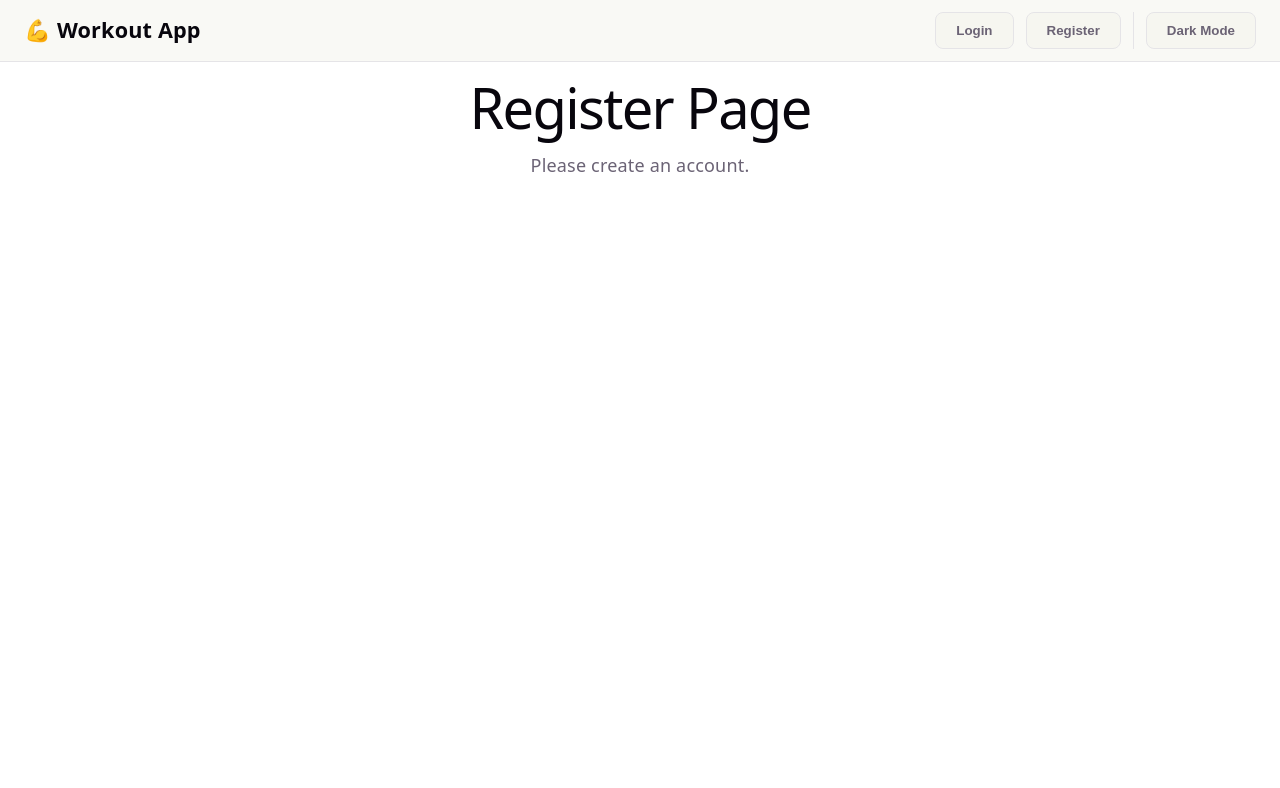
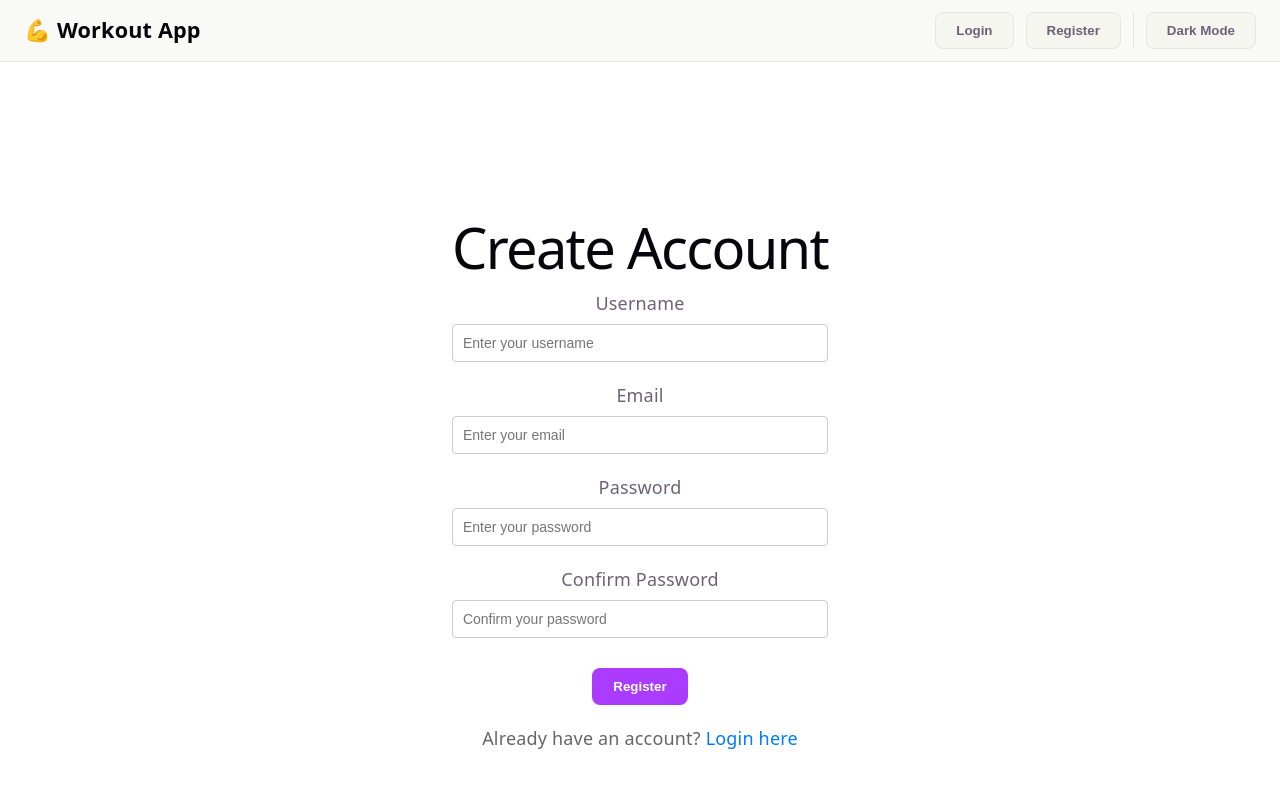
Before and after one commit to SamuelLeavitt/large_project, a React (Vite) app in the folder client/: page /register in a window 1280 px wide. Shown: the top 788 px of the page. Built offline with nearby package versions, Linux system fonts and the light colour scheme.

Commit message:
Added basic login/register pages

```diff
--- a/client/src/pages/Login.tsx
+++ b/client/src/pages/Login.tsx
@@ -5,26 +5,82 @@ interface LoginProps {
     setIsLoggedIn: (loggedIn: boolean) => void;
 }
 
-// New Login page component
 const Login = ({ setIsLoggedIn }: LoginProps) => {
-
     const navigate = useNavigate();
 
     const handleLogin = () => {
-        setIsLoggedIn(true); // Update the login state in the App component to true.
-        navigate('/'); // Redirect to the Home page after logging in.
+        setIsLoggedIn(true);
+        navigate('/');
+    }
+
+    const handleRegister = () => {
+        navigate('/register');
     }
 
     return (
-        <div style={{ maxWidth: '1200px', margin: '0 auto', padding: '20px' }}>
-            <h1>Login Page</h1>
-            <p> Please log in to your account.</p>
+        <div style={{ maxWidth: '400px', margin: '100px auto', padding: '40px' }}>
+            <h1 style={{ textAlign: 'center', marginBottom: '30px' }}>Login</h1>
 
-            {/* Dummy Login Button to redirect to Home page */}
-            <Button label="Log In" variant="primary" onClick={handleLogin} />
+            <div style={{ marginBottom: '20px' }}>
+                <label htmlFor="username" style={{ display: 'block', marginBottom: '8px', fontWeight: '500' }}>
+                    Username
+                </label>
+                <input
+                    id="username"
+                    type="text"
+                    placeholder="Enter your username"
+                    style={{
+                        width: '100%',
+                        padding: '10px',
+                        border: '1px solid #ccc',
+                        borderRadius: '4px',
+                        fontSize: '14px',
+                        boxSizing: 'border-box'
+                    }}
+                />
+            </div>
+
+            <div style={{ marginBottom: '30px' }}>
+                <label htmlFor="password" style={{ display: 'block', marginBottom: '8px', fontWeight: '500' }}>
+                    Password
+                </label>
+                <input
+                    id="password"
+                    type="password"
+                    placeholder="Enter your password"
+                    style={{
+                        width: '100%',
+                        padding: '10px',
+                        border: '1px solid #ccc',
+                        borderRadius: '4px',
+                        fontSize: '14px',
+                        boxSizing: 'border-box'
+                    }}
+                />
+            </div>
+
+            <div style={{ marginBottom: '20px' }}>
+                <Button label="Login" variant="primary" onClick={handleLogin} />
+            </div>
+
+            <div style={{ textAlign: 'center' }}>
+                <p style={{ margin: '0', color: '#666' }}>
+                    Don't have an account?{' '}
+                    <a
+                        onClick={handleRegister}
+                        style={{
+                            cursor: 'pointer',
+                            color: '#007bff',
+                            textDecoration: 'none',
+                            fontWeight: '500'
+                        }}
+                    >
+                        Register here
+                    </a>
+                </p>
+            </div>
         </div>
     );
 };
 
-// Makes the file publicly available for the main App component to import and use
 export default Login;
--- a/client/src/pages/Register.tsx
+++ b/client/src/pages/Register.tsx
@@ -1,12 +1,119 @@
-// New Register page component
+import { useNavigate } from "react-router-dom";
+import Button from "../components/Button";
+
 const Register = () => {
+    const navigate = useNavigate();
+
+    const handleRegister = () => {
+        // TODO: Handle registration logic
+    }
+
+    const handleBackToLogin = () => {
+        navigate('/login');
+    }
+
     return (
-        <div>
-            <h1>Register Page</h1>
-            <p> Please create an account.</p>
+        <div style={{ maxWidth: '400px', margin: '100px auto', padding: '40px' }}>
+            <h1 style={{ textAlign: 'center', marginBottom: '30px' }}>Create Account</h1>
+
+            <div style={{ marginBottom: '20px' }}>
+                <label htmlFor="username" style={{ display: 'block', marginBottom: '8px', fontWeight: '500' }}>
+                    Username
+                </label>
+                <input
+                    id="username"
+                    type="text"
+                    placeholder="Enter your username"
+                    style={{
+                        width: '100%',
+                        padding: '10px',
+                        border: '1px solid #ccc',
+                        borderRadius: '4px',
+                        fontSize: '14px',
+                        boxSizing: 'border-box'
+                    }}
+                />
+            </div>
+
+            <div style={{ marginBottom: '20px' }}>
+                <label htmlFor="email" style={{ display: 'block', marginBottom: '8px', fontWeight: '500' }}>
+                    Email
+                </label>
+                <input
+                    id="email"
+                    type="email"
+                    placeholder="Enter your email"
+                    style={{
+                        width: '100%',
+                        padding: '10px',
+                        border: '1px solid #ccc',
+                        borderRadius: '4px',
+                        fontSize: '14px',
+                        boxSizing: 'border-box'
+                    }}
+                />
+            </div>
+
+            <div style={{ marginBottom: '20px' }}>
+                <label htmlFor="password" style={{ display: 'block', marginBottom: '8px', fontWeight: '500' }}>
+                    Password
+                </label>
+                <input
+                    id="password"
+                    type="password"
+                    placeholder="Enter your password"
+                    style={{
+                        width: '100%',
+                        padding: '10px',
+                        border: '1px solid #ccc',
+                        borderRadius: '4px',
+                        fontSize: '14px',
+                        boxSizing: 'border-box'
+                    }}
+                />
+            </div>
+
+            <div style={{ marginBottom: '30px' }}>
+                <label htmlFor="confirmPassword" style={{ display: 'block', marginBottom: '8px', fontWeight: '500' }}>
+                    Confirm Password
+                </label>
+                <input
+                    id="confirmPassword"
+                    type="password"
+                    placeholder="Confirm your password"
+                    style={{
+                        width: '100%',
+                        padding: '10px',
+                        border: '1px solid #ccc',
+                        borderRadius: '4px',
+                        fontSize: '14px',
+                        boxSizing: 'border-box'
+                    }}
+                />
+            </div>
+
+            <div style={{ marginBottom: '20px' }}>
+                <Button label="Register" variant="primary" onClick={handleRegister} />
+            </div>
+
+            <div style={{ textAlign: 'center' }}>
+                <p style={{ margin: '0', color: '#666' }}>
+                    Already have an account?{' '}
+                    <a
+                        onClick={handleBackToLogin}
+                        style={{
+                            cursor: 'pointer',
+                            color: '#007bff',
+                            textDecoration: 'none',
+                            fontWeight: '500'
+                        }}
+                    >
+                        Login here
+                    </a>
+                </p>
+            </div>
         </div>
     );
 };
 
-// Makes the file publicly available for the main App component to import and use
 export default Register;
```
